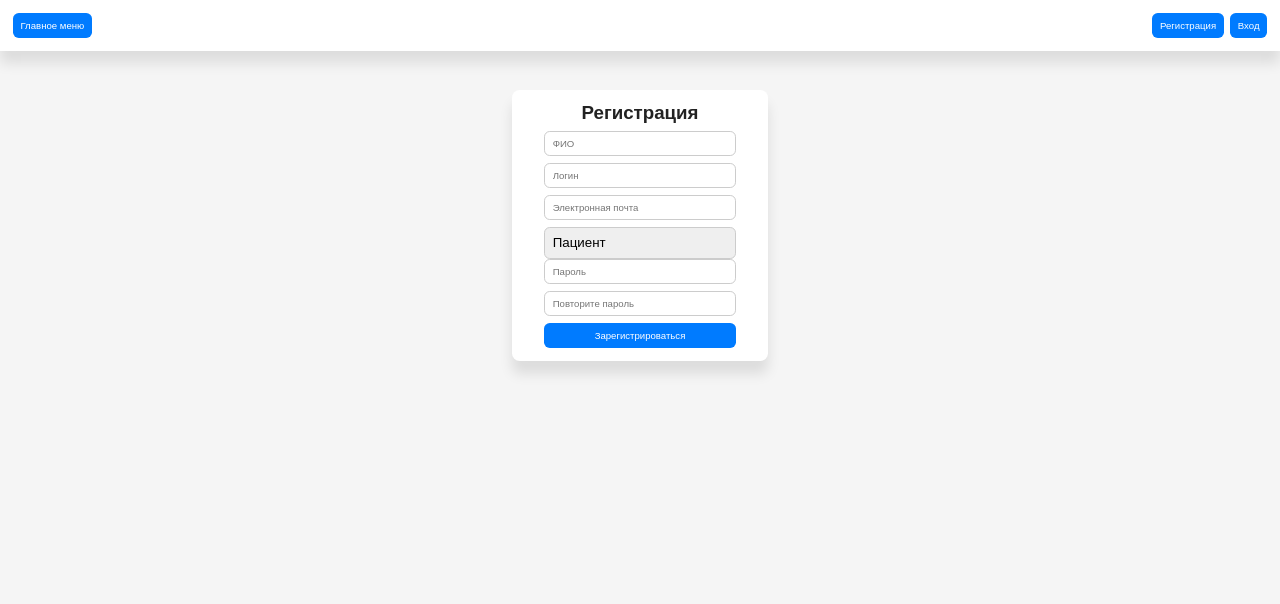
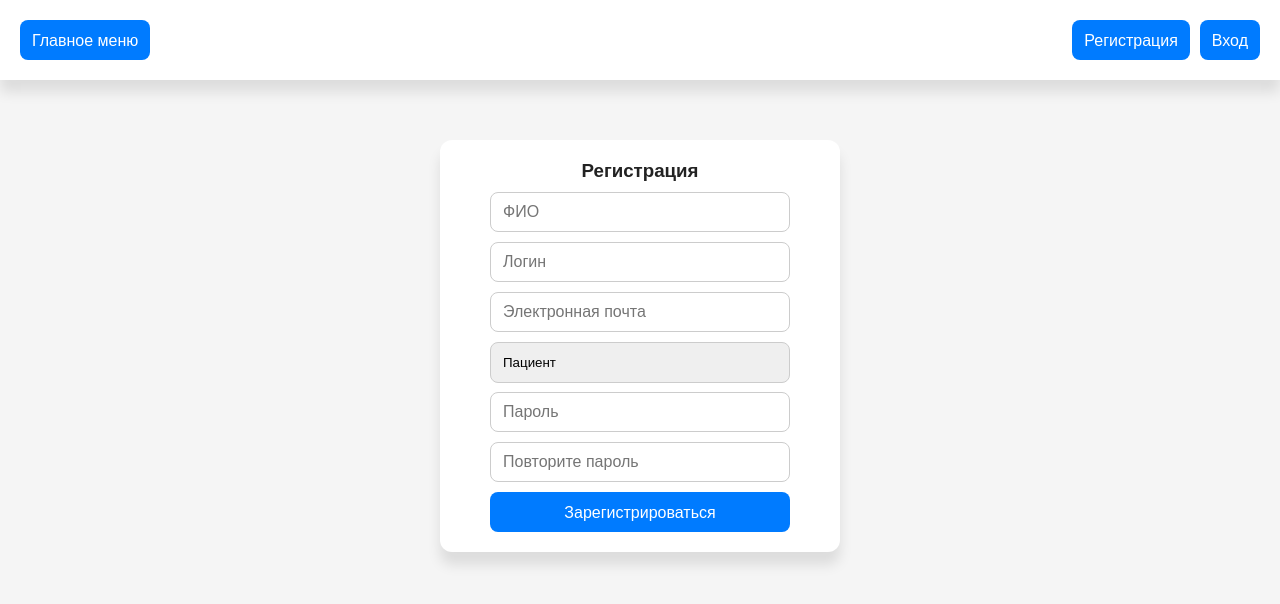
Before and after one commit to va43n/tasks-website, a Next.js app: page /auth/register in a window 1280 px wide. Shown: the top 604 px of the page. Built offline with nearby package versions, Linux system fonts and the light colour scheme; no server answers.

Commit message:
Откат до версии с пикселями в разметке для проверки вида сайта на разных устройствах

```diff
--- a/styles/form.css
+++ b/styles/form.css
@@ -3,25 +3,25 @@
   flex-direction: column;
   align-items: center;
   justify-content: center;
-  min-width: 20vw;
-  padding: 1vw;
-  margin-top: 3vw;
+  width: 400px;
+  padding: 20px;
+  margin-top: 60px;
   background: white;
   box-shadow: 0px 1vw 1vw rgba(0, 0, 0, 0.1);
-  border-radius: 0.6vw;
-  gap: 0.5vw;
+  border-radius: 12px;
+  gap: 10px;
 }
 
 .form-rounded-box {
-  border-radius: 0.45vw;
-  padding: 0.6vw;
+  border-radius: 8px;
+  padding: 12px;
   border: 1px solid #cccccc;
 }
 
 .form-box-size {
-  width: 15vw;
-  height: 2vw;
-  font-size: 0.75vw;
+  width: 300px;
+  height: 40px;
+  font-size: 16px;
 }
 
 .form-button-form {
@@ -54,8 +54,8 @@
 .form-select-container::after {
   content: "▼";
   position: absolute;
-  right: 0.5vw;
+  right: 10px;
   pointer-events: none;
   color: #222222;
-  font-size: 0.75vw;
+  font-size: 16px;
 }
--- a/styles/globals.css
+++ b/styles/globals.css
@@ -25,7 +25,7 @@ header {
   width: 100%;
   display: flex;
   justify-content: space-between;
-  padding: 1vw;
+  padding: 20px;
   background-color: white;
   box-shadow: 0px 1vw 1vw rgba(0, 0, 0, 0.1);
 }
@@ -33,14 +33,14 @@ header {
 .header-buttons-container {
   display: flex;
   align-items: center;
-  gap: 0.5vw;
+  gap: 10px;
 }
 
 .header-button {
-  height: 2vw;
-  font-size: 0.75vw;
-  border-radius: 0.45vw;
-  padding: 0.6vw;
+  height: 40px;
+  font-size: 16px;
+  border-radius: 8px;
+  padding: 12px;
   background-color: #007bff;
   color: white;
   border: none;
@@ -52,10 +52,10 @@ header {
 
 .header-search-input {
   outline: none;
-  border-radius: 0.45vw;
-  padding: 0.6vw;
+  border-radius: 8px;
+  padding: 12px;
   border: 1px solid #cccccc;
-  width: 12.5vw;
-  height: 2vw;
-  font-size: 0.75vw;
+  width: 250px;
+  height: 40px;
+  font-size: 16px;
 }
```
Also changed, not shown: styles/profile.css (+14 -15 lines), styles/profile_edit.css (+16 -16 lines), styles/start_page.css (+5 -5 lines).
